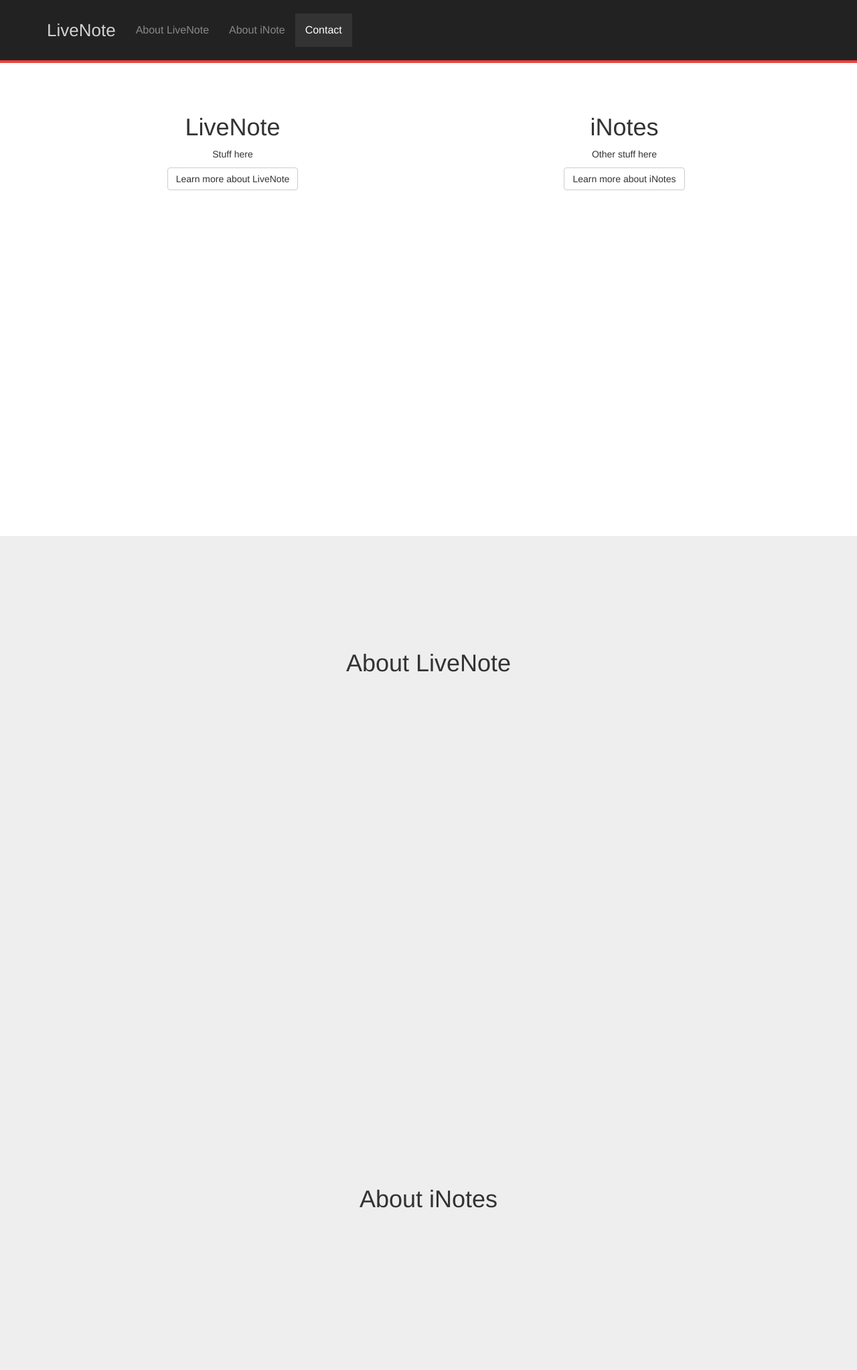
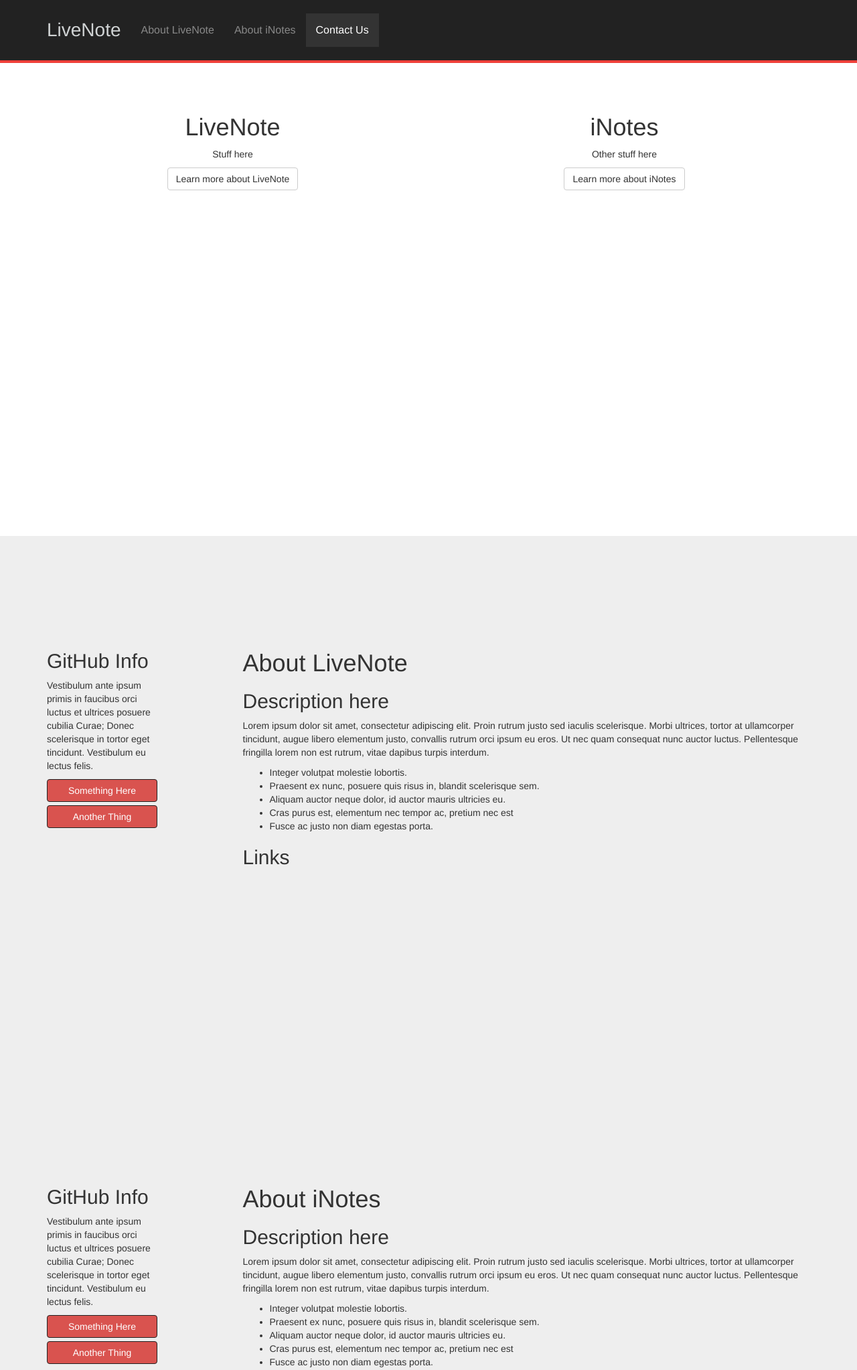
Before and after one commit to ThePhiladelphiaOrchestra/iNotes, a PHP site: page / in a window 1280 px wide. Shown: the top 2045 px of the page at 67% size. Run offline with PHP 8.4, Linux system fonts and the light colour scheme.

Commit message:
Placeholders and dummy form

```diff
--- a/css/livenote.css
+++ b/css/livenote.css
@@ -1,10 +1,17 @@
+.about-section, .contact-section {
+    text-align: left;
+}
+.git-button, .git-button:hover {
+	border-color: #222;
+}
+
 .navbar-default {
     background-color: #222;
     border-bottom-color: #EF403A;
     border-bottom-width: 4px;
 }
 .navbar-brand {
-    font-size: 26px;
+    font-size: 28px;
 }
 .navbar-default .navbar-brand {
     color: #d0d3d4;
--- a/index.html
+++ b/index.html
@@ -52,10 +52,10 @@
                         <a class="page-scroll" href="#aboutLiveNote">About LiveNote</a>
                     </li>
                     <li>
-                        <a class="page-scroll" href="#aboutINotes">About iNote</a>
+                        <a class="page-scroll" href="#aboutINotes">About iNotes</a>
                     </li>
                     <li>
-                        <a class="page-scroll" href="#contact">Contact</a>
+                        <a class="page-scroll" href="#contact">Contact Us</a>
                     </li>
                 </ul>
             </div>
@@ -87,8 +87,26 @@
     <section id="aboutLiveNote" class="about-section">
         <div class="container">
             <div class="row">
-                <div class="col-lg-12">
+				<div class="col-lg-2">
+					<h2>GitHub Info</h2>
+					<p>Vestibulum ante ipsum primis in faucibus orci luctus et ultrices posuere cubilia Curae; Donec scelerisque in tortor eget tincidunt. Vestibulum eu lectus felis. </p>
+					<a class="btn btn-danger btn-block git-button" href="#" target="_blank">Something Here</a>
+					<a class="btn btn-danger btn-block git-button" href="#" target="_blank">Another Thing</a>
+				</div>
+                <div class="col-lg-1">
+                </div>
+                <div class="col-lg-9">
                     <h1>About LiveNote</h1>
+					<h2>Description here</h2>
+					<p>Lorem ipsum dolor sit amet, consectetur adipiscing elit. Proin rutrum justo sed iaculis scelerisque. Morbi ultrices, tortor at ullamcorper tincidunt, augue libero elementum justo, convallis rutrum orci ipsum eu eros. Ut nec quam consequat nunc auctor luctus. Pellentesque fringilla lorem non est rutrum, vitae dapibus turpis interdum.</p>
+					<ul>
+						<li>Integer volutpat molestie lobortis.</li>
+						<li>Praesent ex nunc, posuere quis risus in, blandit scelerisque sem.</li>
+						<li>Aliquam auctor neque dolor, id auctor mauris ultricies eu. </li>
+						<li>Cras purus est, elementum nec tempor ac, pretium nec est</li>
+						<li>Fusce ac justo non diam egestas porta.</li>
+					</ul>
+					<h2>Links</h2>
                 </div>
             </div>
         </div>
@@ -98,8 +116,26 @@
     <section id="aboutINotes" class="about-section">
         <div class="container">
             <div class="row">
-                <div class="col-lg-12">
+				<div class="col-lg-2">
+					<h2>GitHub Info</h2>
+					<p>Vestibulum ante ipsum primis in faucibus orci luctus et ultrices posuere cubilia Curae; Donec scelerisque in tortor eget tincidunt. Vestibulum eu lectus felis. </p>
+					<a class="btn btn-danger btn-block git-button" href="#" target="_blank">Something Here</a>
+					<a class="btn btn-danger btn-block git-button" href="#" target="_blank">Another Thing</a>
+				</div>
+                <div class="col-lg-1">
+                </div>
+                <div class="col-lg-9">
                     <h1>About iNotes</h1>
+					<h2>Description here</h2>
+					<p>Lorem ipsum dolor sit amet, consectetur adipiscing elit. Proin rutrum justo sed iaculis scelerisque. Morbi ultrices, tortor at ullamcorper tincidunt, augue libero elementum justo, convallis rutrum orci ipsum eu eros. Ut nec quam consequat nunc auctor luctus. Pellentesque fringilla lorem non est rutrum, vitae dapibus turpis interdum.</p>
+					<ul>
+						<li>Integer volutpat molestie lobortis.</li>
+						<li>Praesent ex nunc, posuere quis risus in, blandit scelerisque sem.</li>
+						<li>Aliquam auctor neque dolor, id auctor mauris ultricies eu. </li>
+						<li>Cras purus est, elementum nec tempor ac, pretium nec est</li>
+						<li>Fusce ac justo non diam egestas porta.</li>
+					</ul>
+					<h2>Links</h2>
                 </div>
             </div>
         </div>
@@ -110,7 +146,33 @@
         <div class="container">
             <div class="row">
                 <div class="col-lg-12">
-                    <h1>Contact Section</h1>
+                    <h1>Contact Us</h1>
+                    <p>Sed tincidunt ex purus, non scelerisque lectus eleifend id. Cum sociis natoque penatibus et magnis dis parturient montes, nascetur ridiculus mus. </p>
+                    <form>
+                    	<div class="form-group row">
+						    <label for="name" class="col-sm-2 col-form-label">Your Name</label>
+						    <div class="col-sm-6">
+						    	<input type="text" class="form-control" id="name" placeholder="Your Name">
+						    </div>
+  						</div>
+                    	<div class="form-group row">
+						    <label for="email" class="col-sm-2 col-form-label">Your Name</label>
+						    <div class="col-sm-6">
+						    	<input type="text" class="form-control" id="email" placeholder="Your Email">
+						    </div>
+  						</div>
+                    	<div class="form-group row">
+						    <label for="org" class="col-sm-2 col-form-label">Your Organization</label>
+						    <div class="col-sm-6">
+						    	<input type="text" class="form-control" id="org" placeholder="Your Organization">
+						    </div>
+  						</div>
+                    	<div class="form-group row">
+						    <div class="col-sm-8">
+                    			<button class="btn btn-danger git-button">Submit</button>
+                    		</div>
+  						</div>
+                    </form>
                 </div>
             </div>
         </div>
```
